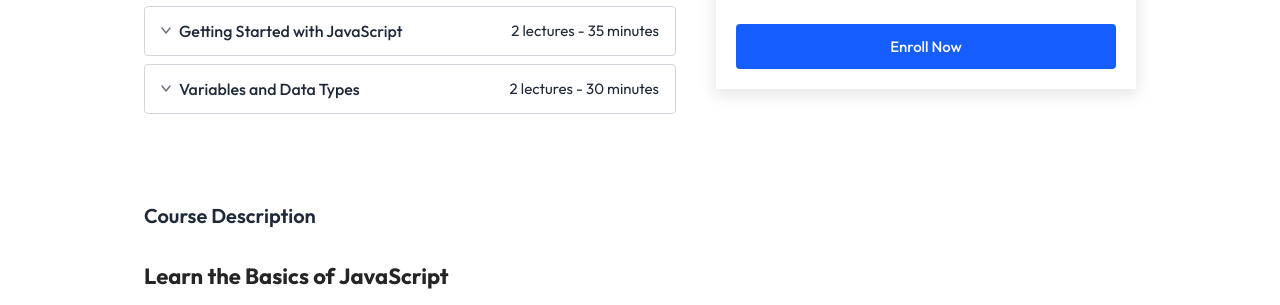
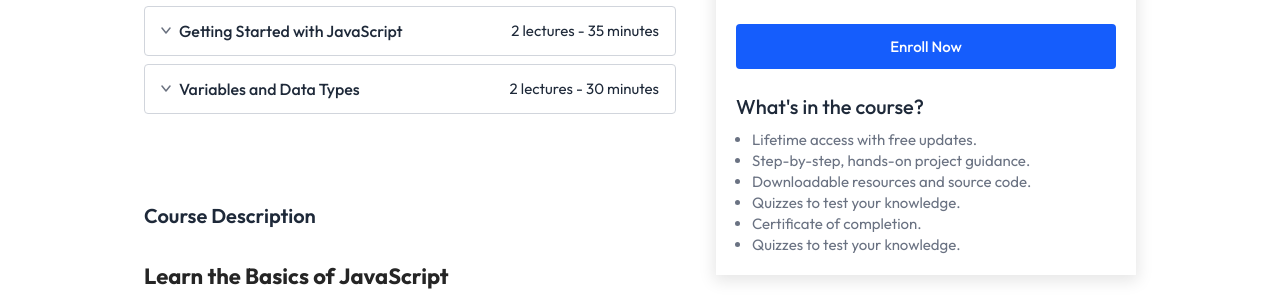
Before and after one commit to asutosh-das/LMS, a React (Vite) app in the folder client/: page /course/605c72efb3f1c2b1f8e4e1a1 in a window 1280 px wide. Shown: the part 617-922 px from the top of the page. Built offline with nearby package versions, Linux system fonts and the light colour scheme; no server answers.

Commit message:
About of the courses added

```diff
--- a/client/src/pages/student/CourseDetails.jsx
+++ b/client/src/pages/student/CourseDetails.jsx
@@ -208,6 +208,18 @@ const CourseDetails = () => {
 
               <button className="md:mt-6 mt-4 w-full py-3 rounded bg-blue-600 text-white font-medium">{isAlreadyEnrolled ? 'Already Enrolled' : 'Enroll Now'}</button>
 
+              <div className="pt-6">
+                <p className="md:text-xl text-lg font-medium text-gray-800">What's in the course?</p>
+                <ul className="ml-4 pt-2 text-sm md:text-default list-disc text-gray-500">
+                  <li>Lifetime access with free updates.</li>
+                  <li>Step-by-step, hands-on project guidance.</li>
+                  <li>Downloadable resources and source code.</li>
+                  <li>Quizzes to test your knowledge.</li>
+                  <li>Certificate of completion.</li>
+                  <li>Quizzes to test your knowledge.</li>
+                </ul>
+              </div>
+
           </div>
         </div>
       </div>
```
